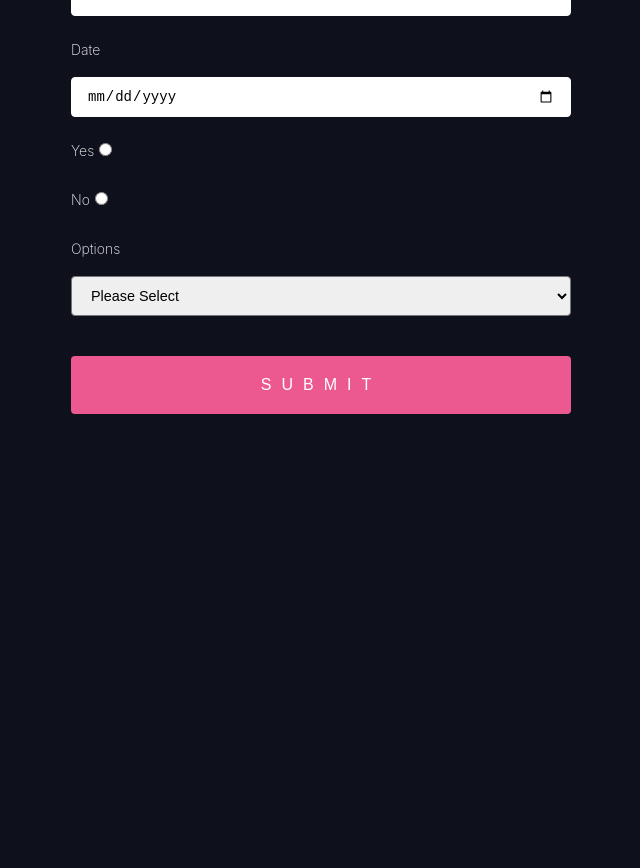
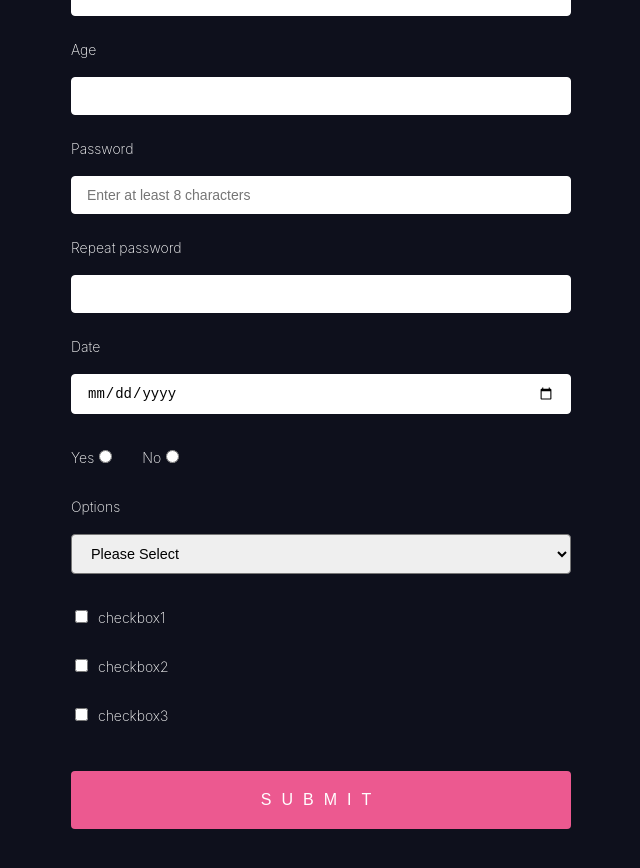
Before and after one commit to KLau7/React-Recoil-With-React-Hook-Form, a React (Create React App) app: page / in a window 1280 px wide. Shown: the part 420-1288 px from the top of the page, without its empty margins (319-959 px from the left). Before the commit the page ends 944 px from the top, so only its background shows below. Built offline with nearby package versions, Linux system fonts and the light colour scheme.

Commit message:
all field

```diff
--- a/src/App.js
+++ b/src/App.js
@@ -1,14 +1,22 @@
 import './App.scss';
-import React from 'react';
+import React, { useRef } from 'react';
 import { useForm } from 'react-hook-form';
 
 function App() {
   const {
     register,
     handleSubmit,
+    watch,
     formState: { errors }
   } = useForm();
-  const onSubmit = data => console.log(data);
+
+  const password = useRef({});
+  password.current = watch('password', '');
+  const onSubmit = (data, e) => {
+    console.log(data, 'data');
+    console.log(e, 'e');
+  };
+
   console.log(errors);
 
   return (
@@ -46,6 +54,12 @@ function App() {
         {errors.lastName?.type === 'required' && <p>Your input is required</p>}
         {errors.lastName?.type === 'onlyEng' && <p>Your input should be english</p>}
       </div>
+
+      <div style={{ marginBottom: 10 }}>
+        <label>Disabled</label>
+        <input type='text' name='disabled' disabled />
+      </div>
+
       <div style={{ marginBottom: 10 }}>
         <label>Email</label>
         <input
@@ -53,7 +67,10 @@ function App() {
           name='Email'
           ref={register({
             required: 'Your input is required',
-            pattern: { value: /^\S+@\S+$/i, message: 'Invaild email format' }
+            pattern: {
+              value: /^[a-zA-Z0-9.!#$%&'*+/=?^_`{|}~-]+@[a-zA-Z0-9-]+(?:\.[a-zA-Z0-9-]+)*$/,
+              message: 'Invaild email format'
+            }
           })}
         />
         {errors.Email && <p>{errors.Email.message}</p>}
@@ -70,6 +87,35 @@ function App() {
       </div>
 
       <div>
+        <label>Password</label>
+        <input
+          placeholder='Enter at least 8 characters'
+          type='password'
+          name='password'
+          ref={register({
+            required: 'You must specify a password',
+            minLength: {
+              value: 8,
+              message: 'Password must have at least 8 characters'
+            }
+          })}
+        />
+        {errors.password && <p>{errors.password.message}</p>}
+      </div>
+
+      <div>
+        <label>Repeat password</label>
+        <input
+          name='password_repeat'
+          type='password'
+          ref={register({
+            validate: value => value === password.current || 'The passwords do not match'
+          })}
+        />
+        {errors.password_repeat && <p>{errors.password_repeat.message}</p>}
+      </div>
+
+      <div>
         <label>Date</label>
         <input
           type='date'
@@ -80,21 +126,28 @@ function App() {
       </div>
 
       <div>
-        <label className="labelRadio">
+        <label className='labelRadio'>
           Yes
-        <input ref={register({ required: true })} type="radio" value="Yes" />
+          <input
+            ref={register({ required: 'Please select radio button' })}
+            type='radio'
+            value='Yes'
+            name='radio'
+          />
         </label>
 
-        <label className="labelRadio">
+        <label className='labelRadio'>
           No
-          <input ref={register({ required: true })} type="radio" value="No" />
+          <input
+            ref={register({ required: 'Please select radio button' })}
+            type='radio'
+            value='No'
+            name='radio'
+          />
         </label>
 
-
-
-        {errors.dropdown && <p>{errors.dropdown.message}</p>}
+        {errors.radio && <p>{errors.radio.message}</p>}
       </div>
-
 
       <div>
         <label>Options</label>
@@ -105,6 +158,39 @@ function App() {
         </select>
 
         {errors.dropdown && <p>{errors.dropdown.message}</p>}
+      </div>
+
+      <div>
+        <label className='labelRadio newLine'>
+          <input
+            type='checkbox'
+            name='checkbox'
+            value='checkbox1'
+            ref={register({ required: 'select at least one' })}
+          />
+          checkbox1
+        </label>
+
+        <label className='labelRadio newLine'>
+          <input
+            type='checkbox'
+            name='checkbox'
+            value='checkbox2'
+            ref={register({ required: 'select at least one' })}
+          />
+          checkbox2
+        </label>
+
+        <label className='labelRadio newLine'>
+          <input
+            type='checkbox'
+            name='checkbox'
+            value='checkbox3'
+            ref={register({ required: 'select at least one' })}
+          />
+          checkbox3
+        </label>
+        {errors.checkbox && <p>{errors.checkbox.message}</p>}
       </div>
 
       <input type='submit' />
--- a/src/App.scss
+++ b/src/App.scss
@@ -31,6 +31,19 @@ select {
 
 .labelRadio{
   margin-right: 20px;
+  margin-bottom: 0;
+  display: inline-block;
+
+  input{
+    display: inline-block;
+    width: auto;
+    margin-right: 10px;
+  }
+
+  &.newLine{
+    width: 100%;
+    margin-top: 20px;
+  }
 }
 
 [type="radio"]{
```
Also changed, not shown: 1 other file (tests, documents, lock files or other folders).
